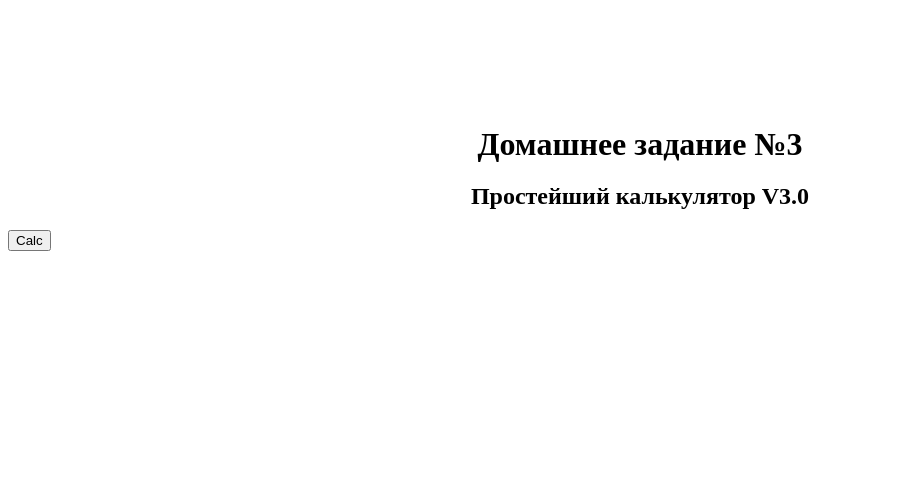
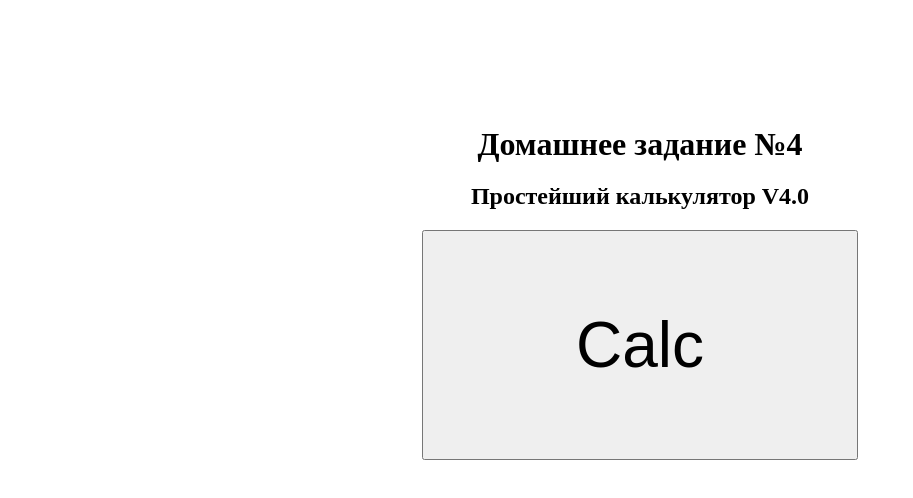
Before and after one commit to multicalor/hillel, a plain HTML site: page home_worck_4/index.html in a window 1280 px wide. Shown: the whole page, without its empty margins (0-913 px from the left). Drawn offline with Linux system fonts and the light colour scheme.

Commit message:
fix: calc V3.0 home worck 4 fix html

```diff
--- a/home_worck_4/index.html
+++ b/home_worck_4/index.html
@@ -8,8 +8,8 @@
 </head>
 <body>
     <div class="title">
-        <h1>Домашнее задание №3</h1>
-        <h2>Простейший калькулятор V3.0</h2>
+        <h1>Домашнее задание №4</h1>
+        <h2>Простейший калькулятор V4.0</h2>
     </div>
 
     <button>Calc</button>
--- a/home_worck_4/style.css
+++ b/home_worck_4/style.css
@@ -13,3 +13,10 @@ h2 {
   margin: 2% 0% 0% 20%;
   padding: auto auto;
 }
+
+button {
+  display: block;
+  margin: auto auto;
+  padding: 6% 12%;
+  font-size: 4rem;
+}
```
